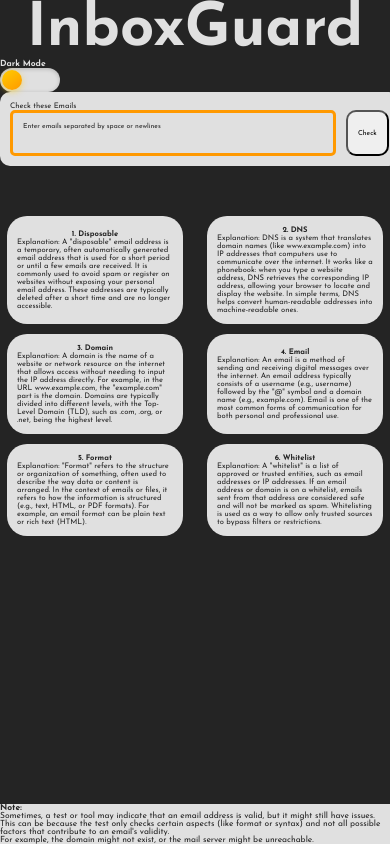
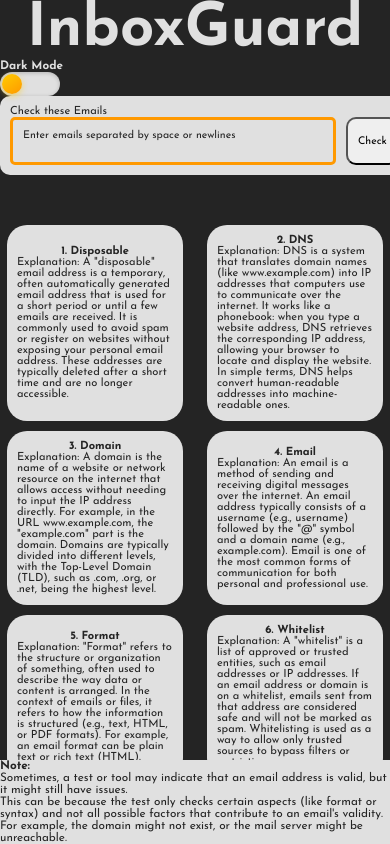
Before and after one commit to MSRMatrix/email-checker, a React (Vite) app: page / in a window 390 px wide. Built offline with nearby package versions, Linux system fonts and the light colour scheme; a web font is replaced by a local one.

Commit message:
smartphone test

```diff
--- a/src/index.css
+++ b/src/index.css
@@ -9,6 +9,6 @@
 
 @media (max-width: 1100px){
   *{
-  font-size: 90%;
+  font-size: 95%;
   }
 }
```
